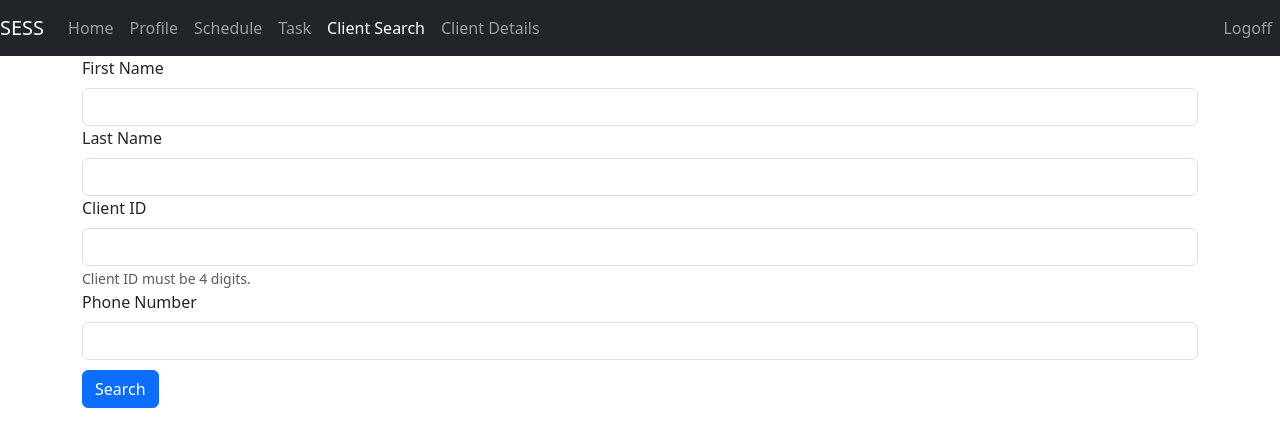
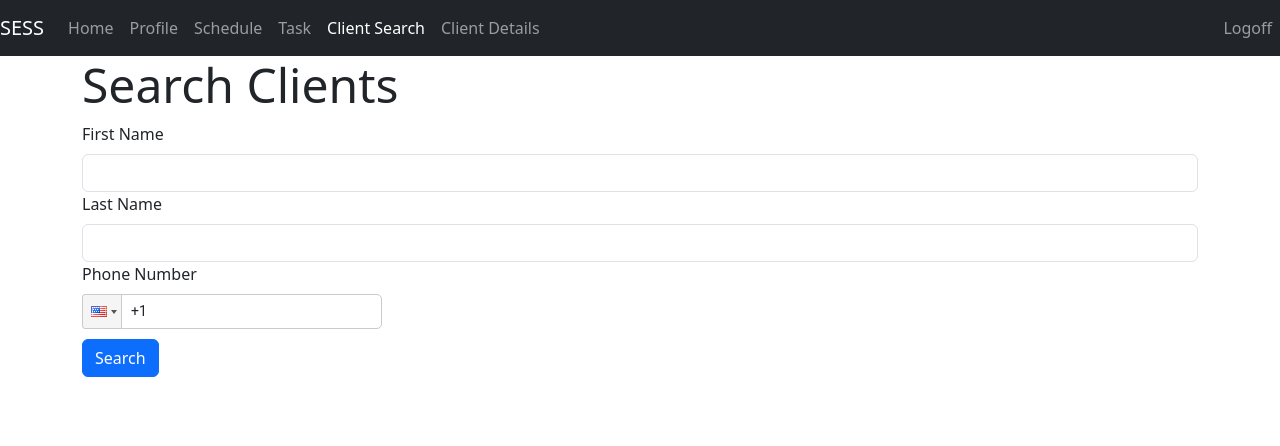
Before and after one commit to samandela2/sess-frontend, a React (Vite) app: page /client-search in a window 1280 px wide. Shown: the top 446 px of the page. Built offline with nearby package versions, Linux system fonts and the light colour scheme.

Commit message:
Update ClientDetailPage

```diff
--- a/package.json
+++ b/package.json
@@ -13,6 +13,7 @@
     "react": "^18.2.0",
     "react-bootstrap": "^2.10.2",
     "react-dom": "^18.2.0",
+    "react-phone-input-2": "^2.15.1",
     "react-router-bootstrap": "^0.26.2",
     "react-router-dom": "^6.21.3"
   },
--- a/src/pages/Client/ClientDetailPage.tsx
+++ b/src/pages/Client/ClientDetailPage.tsx
@@ -5,7 +5,7 @@ const ClientPage = () => {
   const [client, setClient] = useState<ClientProps[]>([]);
 
   useEffect(() => {
-    fetch("/clientData.json") // path to your json file
+    fetch("/clientData.json")
       .then((response) => response.json())
       .then((data) => setClient(data))
       .catch((error) => console.error("Error fetching Client data", error));
--- a/src/pages/Client/ClientSearchPage.tsx
+++ b/src/pages/Client/ClientSearchPage.tsx
@@ -1,36 +1,37 @@
 import { useState } from "react";
 import { Form, Button } from "react-bootstrap";
+
+import PhoneInput from "react-phone-input-2";
+import "react-phone-input-2/lib/style.css";
 
 const ClientSearchPage = () => {
   const [firstName, setFirstName] = useState("");
   const [lastName, setLastName] = useState("");
-  const [clientId, setClientId] = useState("");
   const [phoneNumber, setPhoneNumber] = useState("");
 
-  // Pseudo function to simulate an API call
   const searchClients = async (searchParams: {
-    firstName: string;
-    lastName: string;
-    clientId: string;
-    phoneNumber: string;
+    firstName?: string;
+    lastName?: string;
+    phoneNumber?: string;
   }) => {
-    // This would be replaced with your actual API call
     console.log("Searching with these params:", searchParams);
-    return []; // This would be replaced with the actual search results
+    return [];
   };
 
   const handleSubmit = async (event: React.FormEvent<HTMLFormElement>) => {
     event.preventDefault();
-    const searchParams = { firstName, lastName, clientId, phoneNumber };
+    const searchParams = { firstName, lastName, phoneNumber };
     try {
       const results = await searchClients(searchParams);
-      // handle your search results here
+      console.log("result is " + results);
     } catch (error) {
-      // handle any errors here
+      alert("Error searching clients");
     }
   };
 
   return (
+    <div>
+      <h1 className="display-5">Search Clients</h1>
       <Form onSubmit={handleSubmit}>
         <Form.Group>
           <Form.Label>First Name</Form.Label>
@@ -40,7 +41,6 @@ const ClientSearchPage = () => {
             onChange={(e) => setFirstName(e.target.value)}
           />
         </Form.Group>
-
         <Form.Group>
           <Form.Label>Last Name</Form.Label>
           <Form.Control
@@ -49,33 +49,19 @@ const ClientSearchPage = () => {
             onChange={(e) => setLastName(e.target.value)}
           />
         </Form.Group>
-
-      <Form.Group>
-        <Form.Label>Client ID</Form.Label>
-        <Form.Control
-          type="text"
-          pattern="\d{4}"
-          value={clientId}
-          onChange={(e) => setClientId(e.target.value)}
-        />
-        <Form.Text className="text-muted">
-          Client ID must be 4 digits.
-        </Form.Text>
-      </Form.Group>
-
         <Form.Group>
           <Form.Label>Phone Number</Form.Label>
-        <Form.Control
-          type="tel"
+          <PhoneInput
+            country={"us"}
             value={phoneNumber}
-          onChange={(e) => setPhoneNumber(e.target.value)}
+            onChange={(phone) => setPhoneNumber(phone)}
           />
         </Form.Group>
-
         <Button variant="primary" type="submit" style={{ marginTop: "10px" }}>
           Search
         </Button>
       </Form>
+    </div>
   );
 };
 
```
Also changed, not shown: 1 other file (tests, documents, lock files or other folders). Lines whose indentation alone changed are shown as unchanged.
